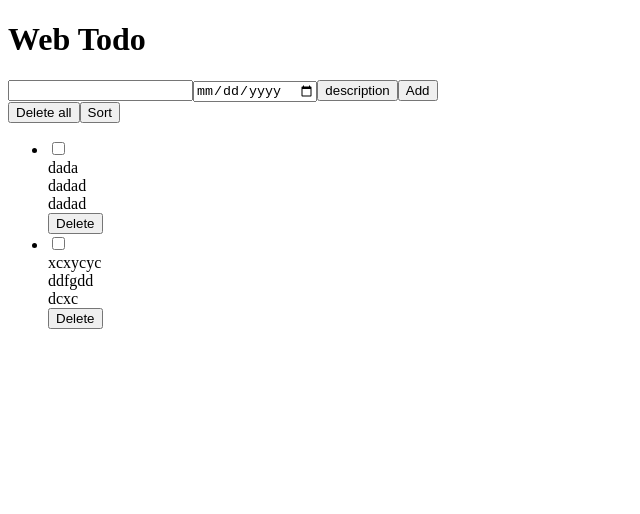
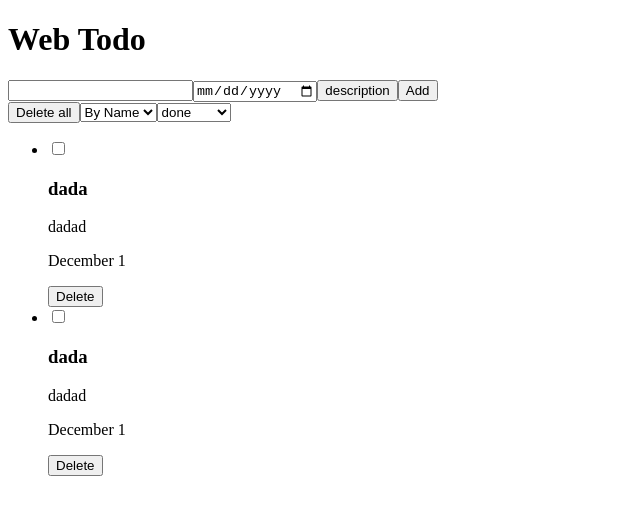
Before and after one commit to igortrajic/react-todo-igortrajic, a React app: page / in a window 1280 px wide. Shown: the top 514 px of the page, without its empty margins (0-640 px from the left). Built offline with nearby package versions, Linux system fonts and the light colour scheme; the HTML template or start-up script is replaced by a standard one.

Commit message:
chore: branch main issue (#13)
* chore: branch main issue

* fix:made components files separated

* fix:separated todo mofications and todo creations and changed some elements

* fix:added filter option

```diff
--- a/src/App.tsx
+++ b/src/App.tsx
@@ -1,64 +1,15 @@
-import "./App.css"
+import './App.css';
+import TodoList from './components/TodoList';
+import TodoMenagement from './components/TodoMenagement';
+import TodoCreationForm from './components/TodoCreationForm';
 
-
-export function TodoInput() {
-  return (
-    <div>
-    <div className="todo-container">
-      <input type="text" className="user-input"/>
-      <input type="date" ></input>
-      <button className="buttons">description</button>
-      <button className="buttons">Add</button>
-    </div>
-    <div className="todo-container">
-      <button className="buttons">Delete all</button>
-      <button className="buttons">Sort</button>
-    </div>
-    </div>
-  )
-}
-
-
-export function TodoItem() {
-
-  return (
-    <div>
-  <li className="todo-list">
-    <div className="todo-item">
-      <input type="checkbox" />
-        <div className="todo-title">dada</div>
-        <div className="todo-description">dadad</div>
-      <div className="todo-date">dadad</div>
-      <button className="buttons">Delete</button>
-    </div>
-  </li>
-  <li className="todo-list">
-    <div className="todo-item">
-      <input type="checkbox" />
-        <div className="todo-title">xcxycyc</div>
-        <div className="todo-description">ddfgdd</div>
-      <div className="todo-date">dcxc</div>
-      <button className="buttons">Delete</button>
-    </div>
-  </li>
-  </div>
-  )
-}
-
-export function TodoList (){
-  return (
-    <ul>
-      <TodoItem></TodoItem>
-    </ul>
-  )
-}
-
-export default function App(){
+export default function App() {
   return (
     <>
       <div className="site-body">
         <h1>Web Todo</h1>
-    <TodoInput></TodoInput>
+        <TodoCreationForm></TodoCreationForm>
+        <TodoMenagement></TodoMenagement>
         <TodoList></TodoList>
       </div>
     </>
--- /dev/null
+++ b/src/components/TodoCreationForm.tsx
@@ -0,0 +1,10 @@
+export default function TodoCreationForm() {
+  return (
+    <form className="todo-container">
+      <input type="text" className="user-input" />
+      <input type="date"></input>
+      <button className="buttons">description</button>
+      <button className="buttons">Add</button>
+    </form>
+  );
+}
--- /dev/null
+++ b/src/components/TodoItem.tsx
@@ -0,0 +1,15 @@
+export default function TodoItem() {
+  return (
+    <li className="todo-list">
+      <input type="checkbox" />
+      <h3 className="todo-title">dada</h3>
+      <p className="todo-description">dadad</p>
+      <p>
+        <time dateTime="2025-12-01" className="todo-date">
+          December 1
+        </time>
+      </p>
+      <button className="buttons">Delete</button>
+    </li>
+  );
+}
--- /dev/null
+++ b/src/components/TodoList.tsx
@@ -0,0 +1,10 @@
+import TodoItem from '../components/TodoItem';
+
+export default function TodoList() {
+  return (
+    <ul>
+      <TodoItem></TodoItem>
+      <TodoItem></TodoItem>
+    </ul>
+  );
+}
--- /dev/null
+++ b/src/components/TodoMenagement.tsx
@@ -0,0 +1,15 @@
+export default function TodoMenagement() {
+  return (
+    <div className="todo-container">
+      <button className="buttons">Delete all</button>
+      <select className="buttons">
+        <option>By Name</option>
+        <option>By Date</option>
+      </select>
+      <select className="buttons">
+        <option>done</option>
+        <option>not done</option>
+      </select>
+    </div>
+  );
+}
```
Lines whose indentation alone changed are shown as unchanged.
